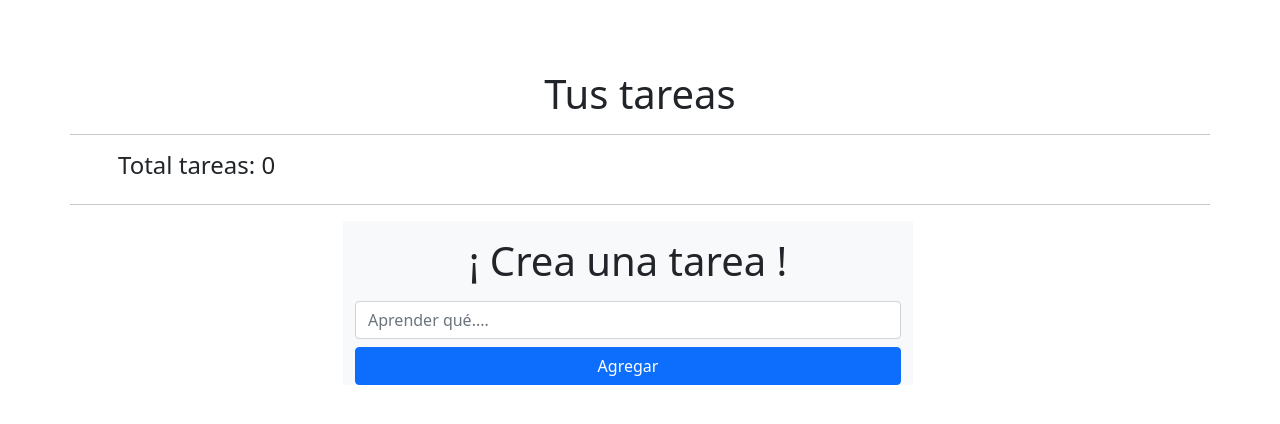
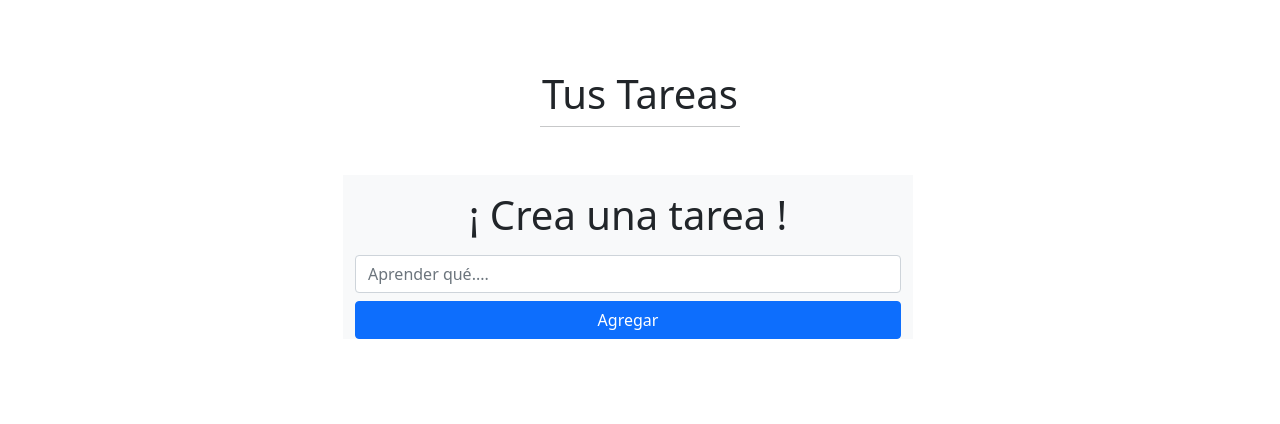
Before and after one commit to MendietaSergio/Tareas, a React (Create React App) app: page / in a window 1280 px wide. Shown: the top 424 px of the page. Built offline with nearby package versions, Linux system fonts and the light colour scheme.

Commit message:
añade cambios en los estilos y propiedades de <hr/>

```diff
--- a/src/App.js
+++ b/src/App.js
@@ -83,8 +83,13 @@ function App() {
 
   return (
     <div className="App">
-      <h1 className="text-center">Tus tareas</h1>
-      <hr />
+      <Title className="text-center" title="Tus Tareas" />
+      <div className="mb-5">
+      <hr className="separador" />
+      </div>
+
+      {tareas.length === 0 ? null : (
+        <>
           <div className="row">
             <div className="col-6">
               <h4 className="mx-5">Total tareas: {tareas.length}</h4>
@@ -107,6 +112,8 @@ function App() {
             ) : null}
           </div>
           <hr />
+        </>
+      )}
       {/* termina subtitulo */}
       <div className="row">
         {tareas.length != 0 ? (
@@ -117,7 +124,7 @@ function App() {
                 : "row h-100 align-items-center justify-content-center"
             }
           >
-            <div className={btnAgregar ?  null:"col-6 bg-light"}>
+            <div className={btnAgregar ? null : "col-6 bg-light"}>
               <ul className="list-grop list-group-flush px-4">
                 <ListaTareas
                   tareas={tareas}
@@ -130,7 +137,11 @@ function App() {
         ) : (
           <div className="row h-100 align-items-center justify-content-center">
             <div className={tareas.length === 0 ? "col-6 bg-light" : null}>
-              <Title title="¡ Crea una tarea !" typeTitle="subTitulo" className="font-weight-bold  text-center my-3"/>
+              <Title
+                title="¡ Crea una tarea !"
+                typeTitle="subTitulo"
+                className="font-weight-bold  text-center my-3"
+              />
               <Form
                 handleSubmit={handleSubmit}
                 handleInputChange={handleInputChange}
```
Lines whose indentation alone changed are shown as unchanged.
